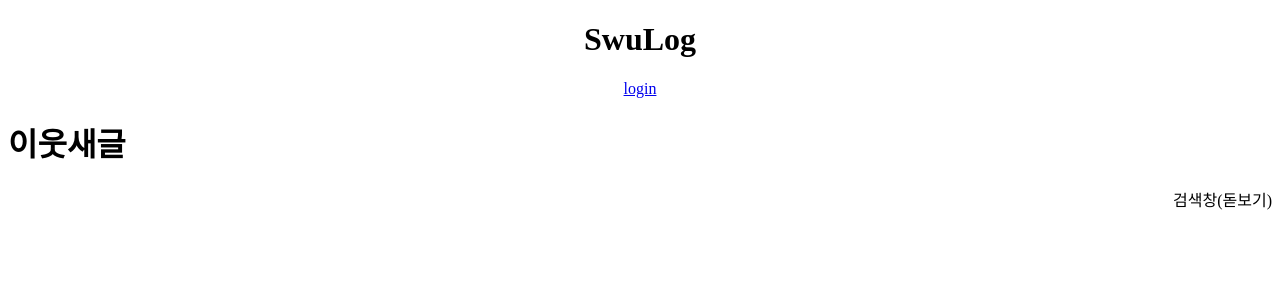
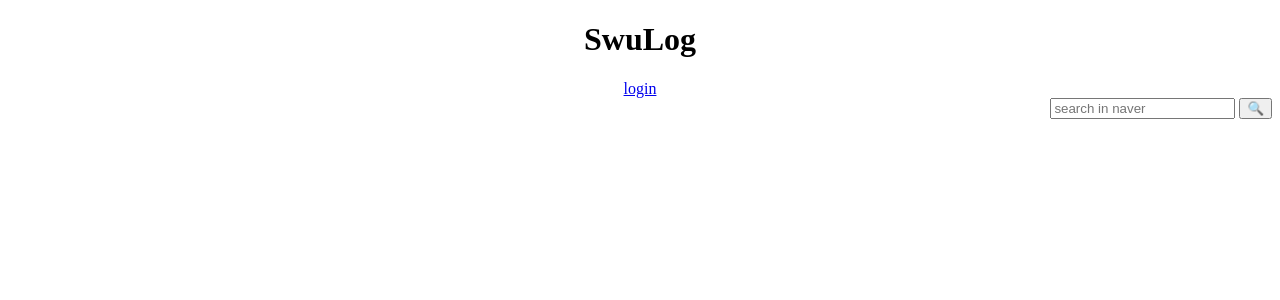
Before and after one commit to yerim123456/SwuLog, a Django app: template accountapp/templates/accountapp/hello_world.html in a window 1280 px wide. Shown: the top 300 px of the page. Run offline with Django 5.2, Linux system fonts and the light colour scheme; the template is opened without the code that fills it, so the values that code supplies are empty.

Commit message:
be/feat/search api connect.

```diff
--- a/accountapp/templates/accountapp/hello_world.html
+++ b/accountapp/templates/accountapp/hello_world.html
@@ -2,14 +2,5 @@
 
 {% block content %}
 
-    <div>
-        <div style="text-align: left">
-            <h1>이웃새글</h1>
-        </div>
-        <div style="text-align: right">
-            <span>검색창(돋보기)</span>
-        </div>
-
-    </div>
 
 {% endblock %}
--- a/accountapp/views.py
+++ b/accountapp/views.py
@@ -10,12 +10,12 @@ from accountapp.models import CustomUser
 
 # Create your views here.
 def hello_world(request):
-    return render(request, 'accountapp/hello_world.html')
+    return render(request, 'postapp/post_list.html')
 
 class SignUpView(CreateView):
     model = CustomUser
     form_class = CustomUserCreationForm
-    success_url = reverse_lazy('accountapp:hello_world')
+    success_url = reverse_lazy('accountapp:login')
     template_name = 'accountapp/create.html'
 
     def form_valid(self, form):
--- a/swulog/urls.py
+++ b/swulog/urls.py
@@ -23,6 +23,7 @@ urlpatterns = [
     path('admin/', admin.site.urls),
     path('account/', include('accountapp.urls')),
     path('post/', include('postapp.urls')),
+    path('search/', include('searchapp.urls')),
 ]
 
 if settings.DEBUG:
--- a/templates/base.html
+++ b/templates/base.html
@@ -3,6 +3,7 @@
 {%include 'head.html' %}
 <body>
     {% include 'header.html' %}
+
     {% block content %}
     {% endblock %}
 </body>
--- a/templates/header.html
+++ b/templates/header.html
@@ -14,4 +14,11 @@
             </form>
             {% endif %}
         </div>
+        <div style="text-align: right">
+            <form class="d-flex" action="{% url 'searchapp:api_search' %}" method="GET">
+                {% csrf_token %}
+                <input name="q" class="form-control me-2" type="search" placeholder="search in naver" aria-label="Search">
+                <button class="btn btn-outline-success" type="submit">🔍</button>
+            </form>
+        </div>
     </div>
```
Also changed, not shown: searchapp/templates/searchapp/api_search.html (added, +12 -0 lines), searchapp/urls.py (added, +10 -0 lines), swulog/settings.py (+7 -0 lines), postapp/migrations/__init__.py (deleted), postapp/views.py (line endings or trailing spaces).
